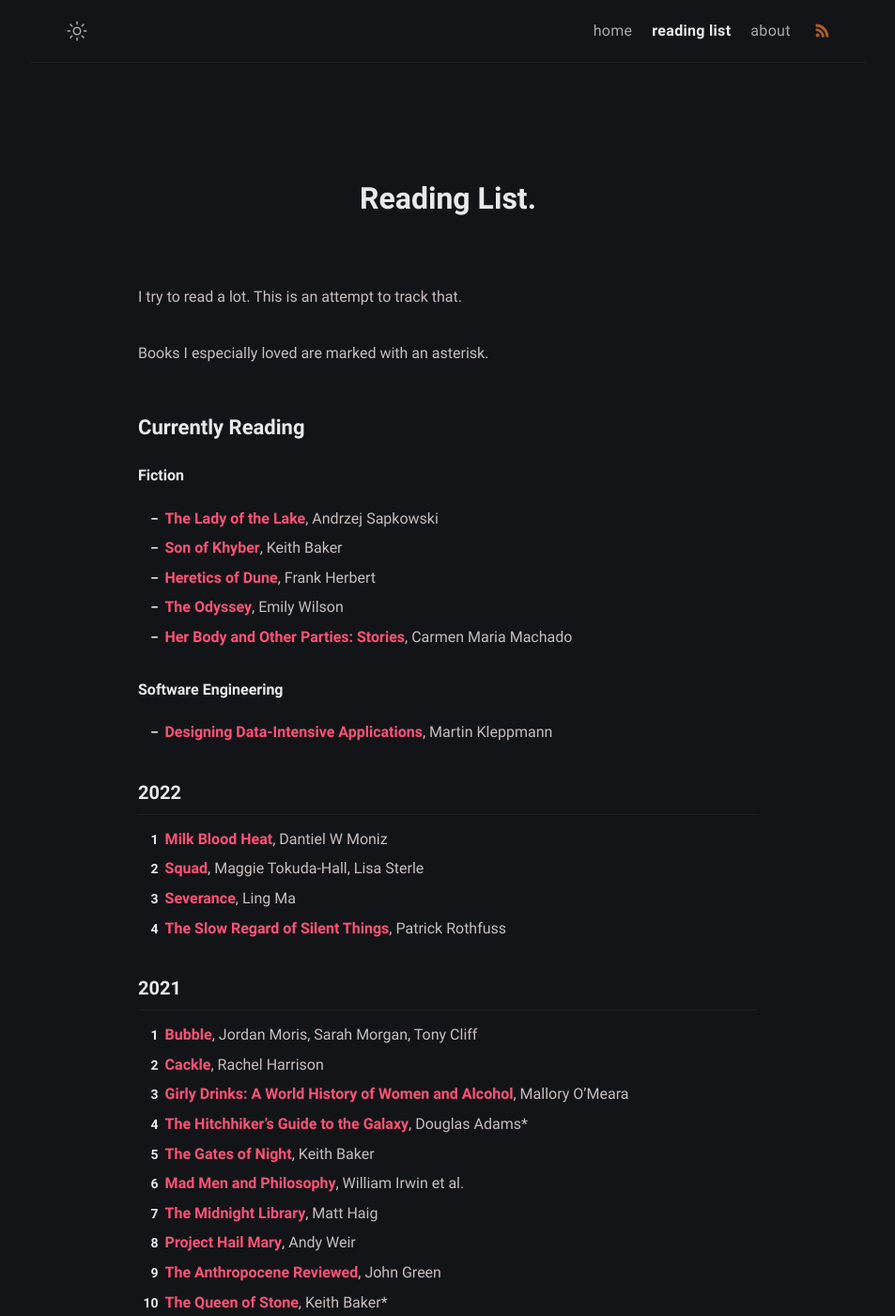
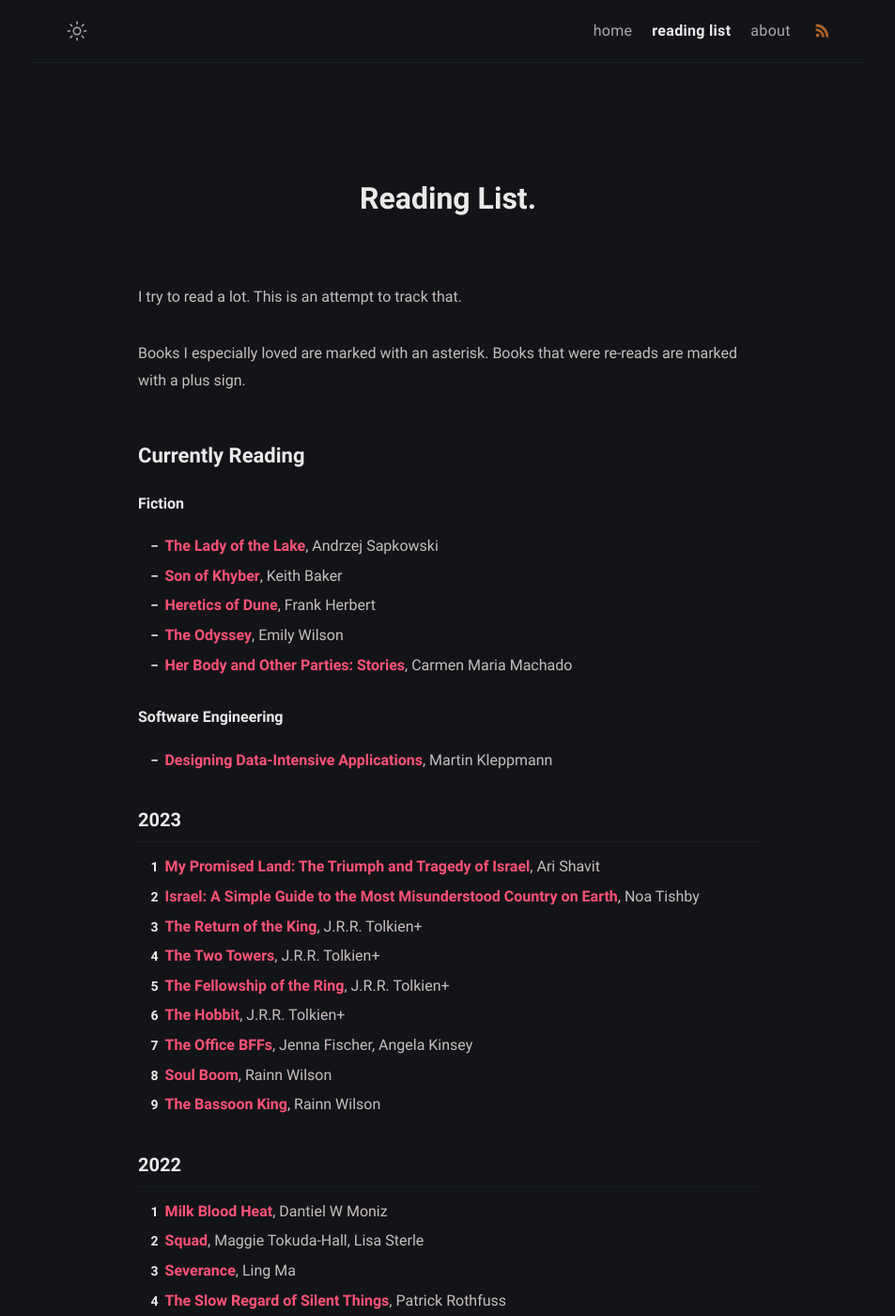
Before and after one commit to jorgegonzalez/blog, a Jekyll site: the page built from reading-list.md, in a window 1280 px wide and 1400 px high. Shown: the whole window at 94% size, without its empty margins (163-1116 px from the left). Built offline with Jekyll 4.4.1, drawn with Linux system fonts in a browser that asks for light colours.

Commit message:
more links

```diff
--- a/reading-list.md
+++ b/reading-list.md
@@ -8,7 +8,7 @@ comments: false
 
 I try to read a lot. This is an attempt to track that.
 
-Books I especially loved are marked with an asterisk.
+Books I especially loved are marked with an asterisk. Books that were re-reads are marked with a plus sign.
 
 ## Currently Reading
 
@@ -24,6 +24,17 @@ Books I especially loved are marked with an asterisk.
 
 - **[Designing Data-Intensive Applications](https://bookshop.org/books/designing-data-intensive-applications-the-big-ideas-behind-reliable-scalable-and-maintainable-systems/9781449373320)**, Martin Kleppmann
 
+### 2023
+
+1. **[My Promised Land: The Triumph and Tragedy of Israel](https://bookshop.org/a/22449/9780385521710)**, Ari Shavit
+1. **[Israel: A Simple Guide to the Most Misunderstood Country on Earth](https://bookshop.org/a/22449/9781982144937)**, Noa Tishby
+1. **[The Return of the King](https://bookshop.org/a/22449/9780547928197)**, J.R.R. Tolkien\+
+1. **[The Two Towers](https://bookshop.org/a/22449/9780547928203)**, J.R.R. Tolkien\+
+1. **[The Fellowship of the Ring](https://bookshop.org/a/22449/9780547928210)**, J.R.R. Tolkien\+
+1. **[The Hobbit](https://bookshop.org/a/22449/9780547928227)**, J.R.R. Tolkien\+
+1. **[The Office BFFs](https://bookshop.org/a/22449/9780063007598)**, Jenna Fischer, Angela Kinsey
+1. **[Soul Boom](https://bookshop.org/a/22449/9780306828270)**, Rainn Wilson
+1. **[The Bassoon King](https://bookshop.org/a/22449/9780451469434)**, Rainn Wilson
 
 ### 2022
 
```
Also changed, not shown: 1 other file.
